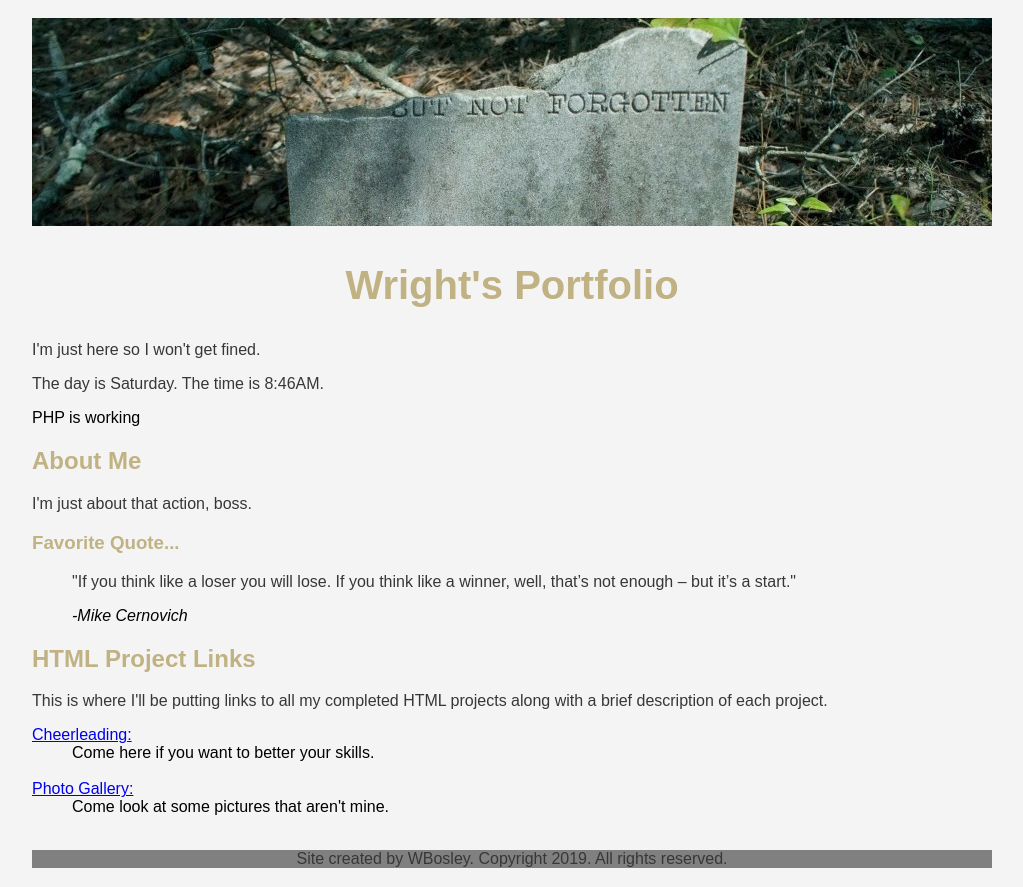
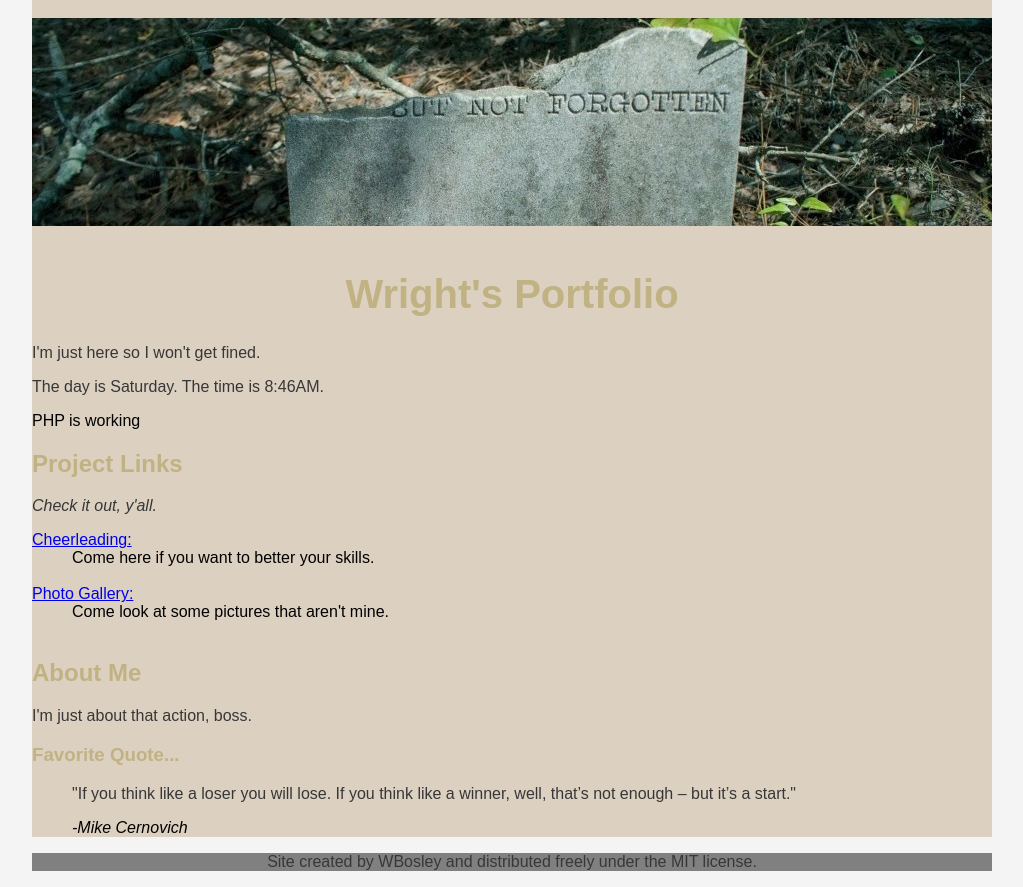
Before and after one commit to Wriqon/Wriqon-tk, a PHP site: page / in a window 1280 px wide. Shown: the whole page, without its empty margins (128-1151 px from the left). Run offline with PHP 8.4, Linux system fonts and the light colour scheme.

Commit message:
Arranged front page and added JS footer
Adjusted the front page so that project links are at the top. Added a safety disclaimer to the cheerleading index page. Added a JS file to replace the footer with my name and the MIT license. Still need to change the individual pages to use the JS.

```diff
--- /dev/null
+++ b/Wriqon/footer.js
@@ -0,0 +1 @@
+document.getElementsByTagName('footer')[0].innerHTML = '<p>Site created by WBosley and distributed freely under the MIT license.</p>';
--- a/Wriqon/index.php
+++ b/Wriqon/index.php
@@ -1,6 +1,6 @@
 <!DOCTYPE html>
 <html lang="en">
-<!--  Wright Bosley, 24 November 2018, index -->
+<!--  Wright Bosley, 16 February 2019, index -->
 
 <head>
 	<meta charset="UTF-8">
@@ -13,13 +13,23 @@
 	<br>
 	<img class="displayed" src="images/notforgotten.jpg">
 </header>
-<article>
+<div>
 	<h1>Wright's Portfolio</h1>
 	<p>I'm just here so I won't get fined.</br></p>
 	<p>The day is <span id="day"></span>. The time is <span id="time"></span>.</p>
 	<?php
 		echo 'PHP is working';
 	?>
+
+	<h2>Project Links</h2>
+	<p><i>Check it out, y'all.</i></p>
+	<dl>
+		<dt><a href="cheer/index.php">Cheerleading:</a></dt>
+		<dd>Come here if you want to better your skills.</dd><br>
+
+		<dt><a href="gallery/index.html">Photo Gallery:</a></dt>
+		<dd>Come look at some pictures that aren't mine.</dd><br>
+	</dl>
 
 	<h2>About Me</h2>
 	<p>I'm just about that action, boss.</p>
@@ -30,27 +40,20 @@
 		<em>-Mike Cernovich</em>
 	</blockquote>
 
-	<h2>HTML Project Links</h2>
-	<p>This is where I'll be putting links to all my completed HTML projects along with a brief description of each project.</p>
-	<dl>
-		<dt><a href="cheer/index.php">Cheerleading:</a></dt>
-		<dd>Come here if you want to better your skills.</dd><br>
-
-		<dt><a href="gallery/index.html">Photo Gallery:</a></dt>
-		<dd>Come look at some pictures that aren't mine.</dd><br>
-	</dl>
-</article>
-<footer>
-	<p>Site created by WBosley. Copyright 2019. All rights reserved.</p>
+</div>
+<footer> <!-- Footer text is set by footer.js -->
 </footer>
 
-<script> <!-- gets date and time and puts it under the main title -->
+<script type="text/javascript" src="footer.js"></script>
+
+<script type="text/javascript"> <!-- gets date and time and puts it under the main title -->
 	var today = new Date();
 	var PM = false;
 	var h = today.getHours();
 	var m = today.getMinutes();
 	var days = ["Sunday","Monday","Tuesday","Wednesday","Thursday","Friday","Saturday"];
 	day.innerHTML = days[today.getDay()];
+
 	if (h > 12) {
 		h = h - 12;
 		if (m < 10) {
@@ -59,6 +62,9 @@
 		time.innerHTML = h + ":" + m + "PM";
 	}
 	else {
+		if (h == 0) {
+			h = 12;
+		}
 		if (m < 10) {
 			time.innerHTML = h + ":0" + m + "AM";
 		} else
--- a/Wriqon/main.css
+++ b/Wriqon/main.css
@@ -1,8 +1,17 @@
+header {
+	background-color: #DCD0C0;
+}
+
 body {
 	max-width: 960px;
 	background-color: #F4F4F4;
 	margin: auto;
 	font-family: sans-serif;
+}
+
+div {
+	padding-top: 15px;
+	background-color: #DCD0C0;
 }
 
 h1 {
```
Also changed, not shown: Wriqon/cheer/index.php (+12 -2 lines), 1 other file.
